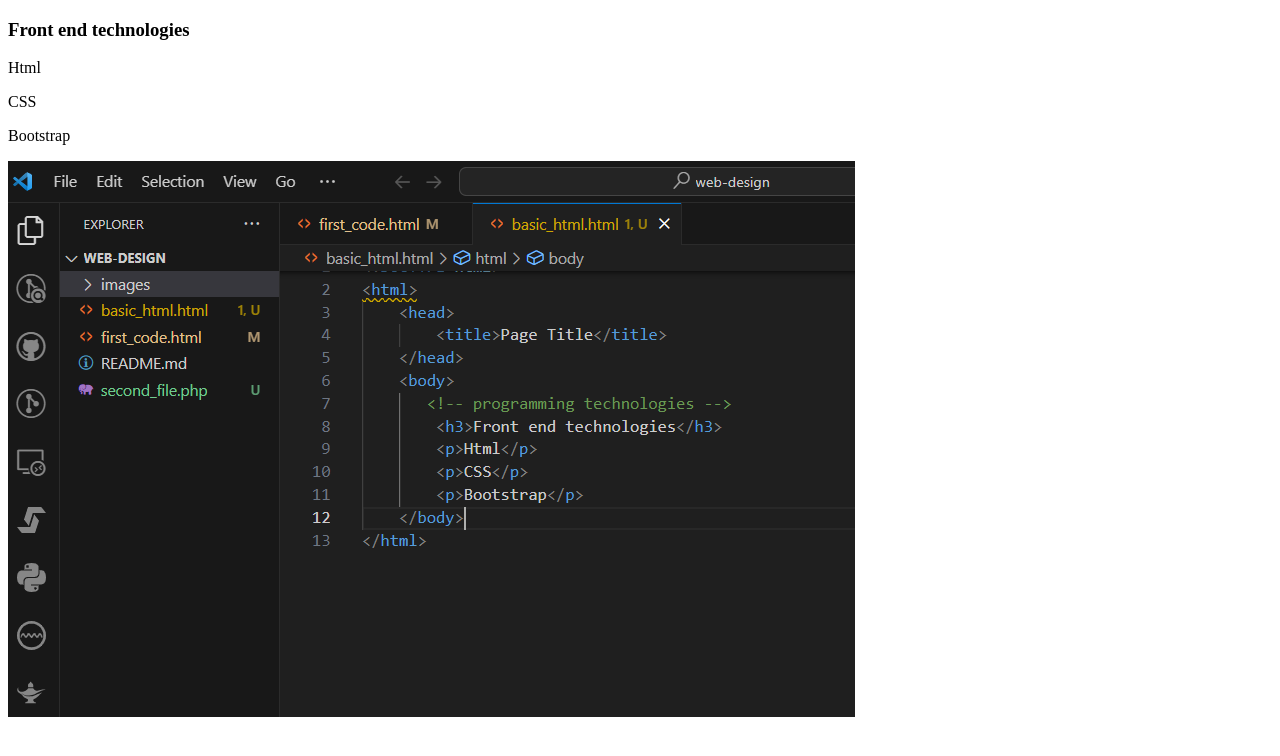
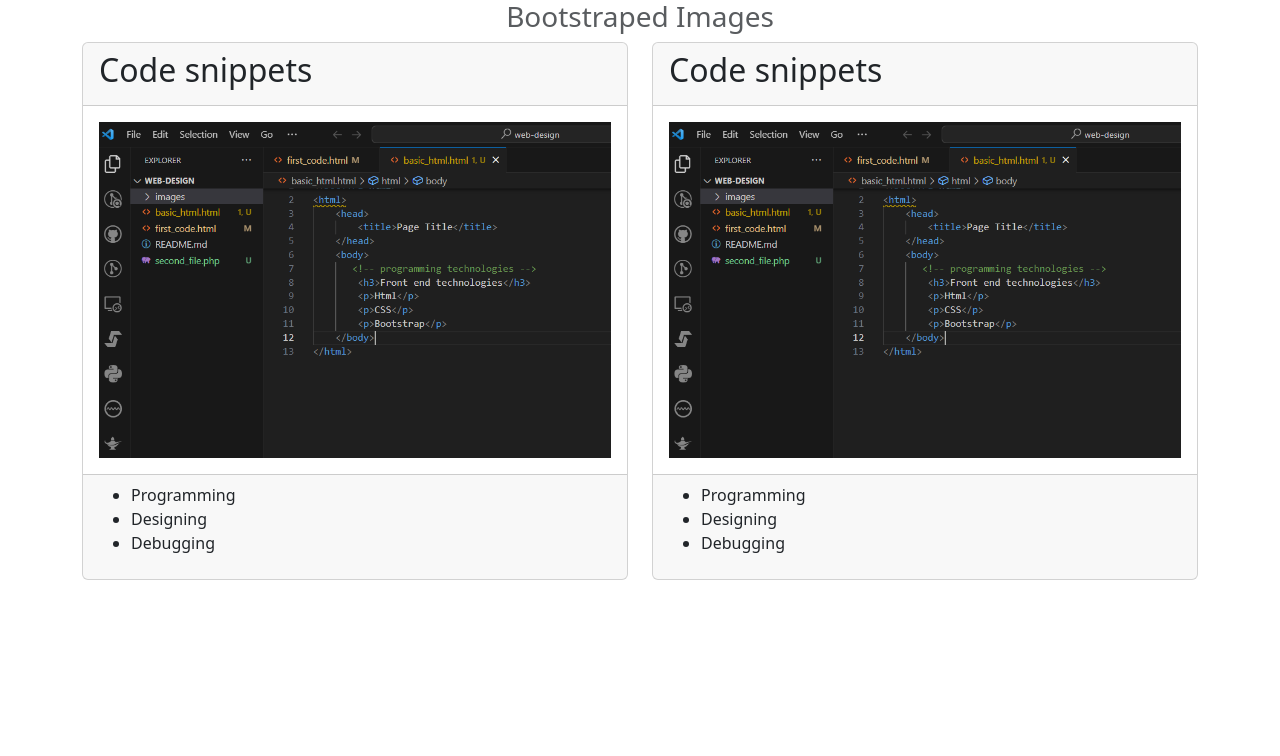
Before and after one commit to Dihfahsih1/web-dev-2024, a plain HTML site: page basic_html.html in a window 1280 px wide. Drawn offline with Linux system fonts and the light colour scheme.

Commit message:
add cards

```diff
--- a/basic_html.html
+++ b/basic_html.html
@@ -3,12 +3,64 @@
     <head>
         <title>Page Title</title>
     </head>
+    <link rel="stylesheet" href="bootstrap/css/bootstrap.min.css">
     <body>
-       <!-- programming technologies -->
-        <h3>Front end technologies</h3>
-        <p>Html</p>
-        <p>CSS</p>
-        <p>Bootstrap</p>
-        <img src="images/assets/image1.PNG" alt="html snippet" align="center" >
+        <div class="container">
+            <h3 class="text-muted text-center">Bootstraped Images</h3>
+            <div class="row">
+                <div class="col-lg-6">
+                    <div class="card">
+                        <div class="card-header">
+                            <h2>Code snippets</h2>
+                        </div>
+                        <div class="card-body">
+                            <img src="images/assets/image1.PNG" alt="html snippet" class="img-fluid" >
+                        </div>
+
+                        <div class="card-footer">
+                            <ul>
+                                <li>
+                                    Programming
+                                </li>
+                                <li>
+                                   Designing
+                                </li>
+                                <li>
+                                    Debugging
+                                </li>
+                            </ul>
+                        </div>
+                    </div>
+
+                </div>
+
+
+                <div class="col-lg-6">
+                    <div class="card">
+                        <div class="card-header">
+                            <h2>Code snippets</h2>
+                        </div>
+                        <div class="card-body">
+                            <img src="images/assets/image1.PNG" alt="html snippet" class="img-fluid" >
+                        </div>
+
+                        <div class="card-footer">
+                            <ul>
+                                <li>
+                                    Programming
+                                </li>
+                                <li>
+                                   Designing
+                                </li>
+                                <li>
+                                    Debugging
+                                </li>
+                            </ul>
+                        </div>
+                    </div>
+
+                </div>
+            </div>
+        </div>
     </body>
 </html>
```
Also changed, not shown: table.html (+11 -7 lines).
